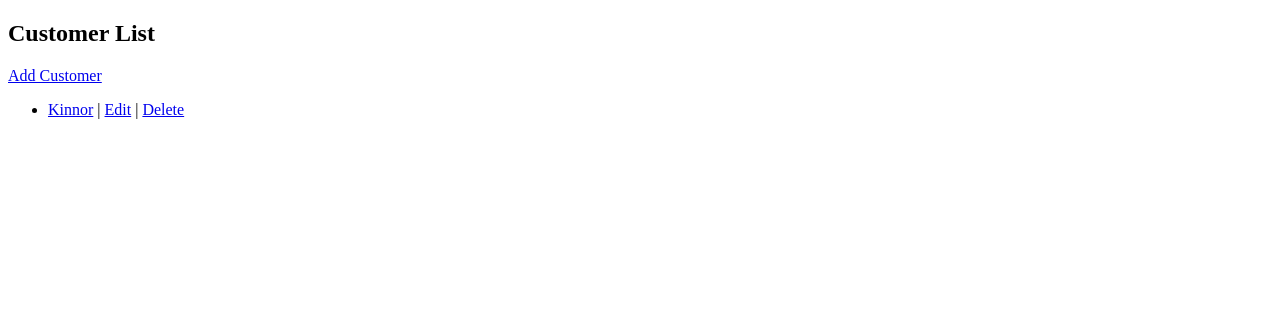
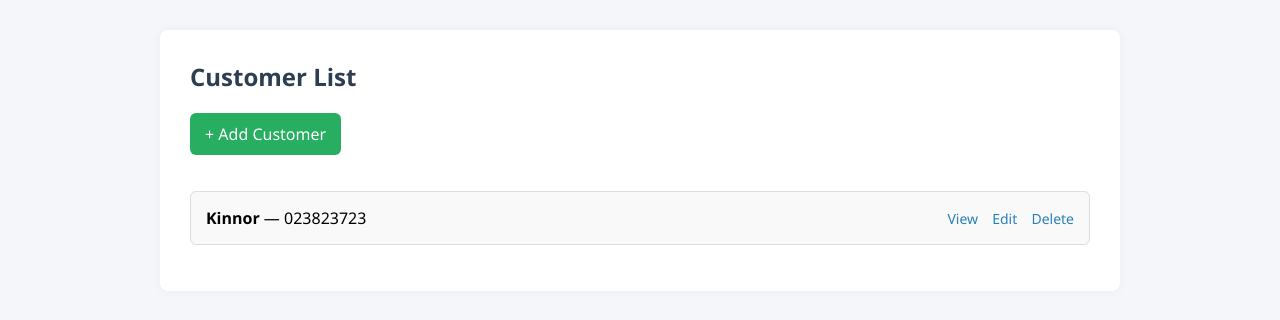
Before and after one commit to ShakilAhmedKhan/crudsec, a Django app: page / in a window 1280 px wide. Shown: the top 320 px of the page. Run offline with Django 5.2, Linux system fonts and the light colour scheme; data comes from the database, SQL or seed files in the repository.

Commit message:
theme for customer_list.html is updated

```diff
--- a/basepos/customer/templates/customer/customer_list.html
+++ b/basepos/customer/templates/customer/customer_list.html
@@ -3,22 +3,97 @@
 <head>
     <meta charset="UTF-8">
     <title>Customer List</title>
+    <style>
+        body {
+            font-family: 'Segoe UI', sans-serif;
+            background: #f4f6f9;
+            margin: 0;
+            padding: 30px;
+        }
+
+        .container {
+            max-width: 900px;
+            margin: auto;
+            background: white;
+            padding: 30px;
+            box-shadow: 0 0 10px rgba(0,0,0,0.05);
+            border-radius: 8px;
+        }
+
+        h2 {
+            color: #2c3e50;
+            margin-top: 0;
+        }
+
+        a {
+            text-decoration: none;
+            color: #2c3e50;
+        }
+
+        a:hover {
+            text-decoration: underline;
+        }
+
+        .btn {
+            display: inline-block;
+            padding: 10px 15px;
+            margin-bottom: 20px;
+            background-color: #27ae60;
+            color: white;
+            border-radius: 6px;
+        }
+
+        .btn:hover {
+            background-color: #219150;
+        }
+
+        ul {
+            list-style-type: none;
+            padding: 0;
+        }
+
+        li {
+            background-color: #f9f9f9;
+            margin-bottom: 10px;
+            padding: 15px;
+            border: 1px solid #ddd;
+            border-radius: 6px;
+            display: flex;
+            justify-content: space-between;
+            align-items: center;
+        }
+
+        .actions a {
+            margin-left: 10px;
+            font-size: 14px;
+            color: #2980b9;
+        }
+
+        .actions a:hover {
+            color: #1c5980;
+        }
+    </style>
 </head>
 <body>
-
-
+<div class="container">
     <h2>Customer List</h2>
-<a href="{% url 'customer-add' %}">Add Customer</a>
+    <a href="{% url 'customer-add' %}" class="btn">+ Add Customer</a>
     <ul>
         {% for customer in object_list %}
         <li>
-        <a href="{% url 'customer-detail' customer.pk %}">{{ customer.name }}</a>
-        | <a href="{% url 'customer-edit' customer.pk %}">Edit</a>
-        | <a href="{% url 'customer-delete' customer.pk %}">Delete</a>
+            <div>
+                <strong>{{ customer.name }}</strong> — {{ customer.phone }}
+            </div>
+            <div class="actions">
+                <a href="{% url 'customer-detail' customer.pk %}">View</a>
+                <a href="{% url 'customer-edit' customer.pk %}">Edit</a>
+                <a href="{% url 'customer-delete' customer.pk %}">Delete</a>
+            </div>
         </li>
+        {% empty %}
+        <li>No customers found.</li>
         {% endfor %}
     </ul>
-
-
+</div>
 </body>
 </html>
```
Lines whose indentation alone changed are shown as unchanged.
